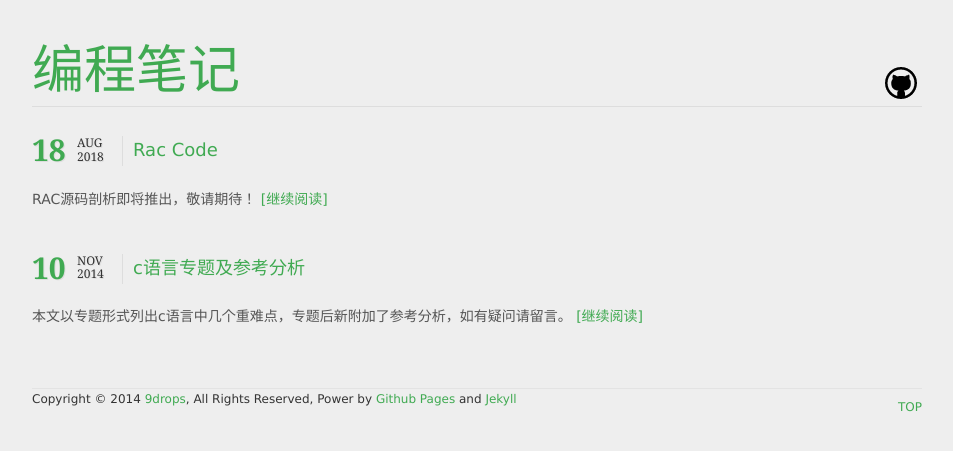
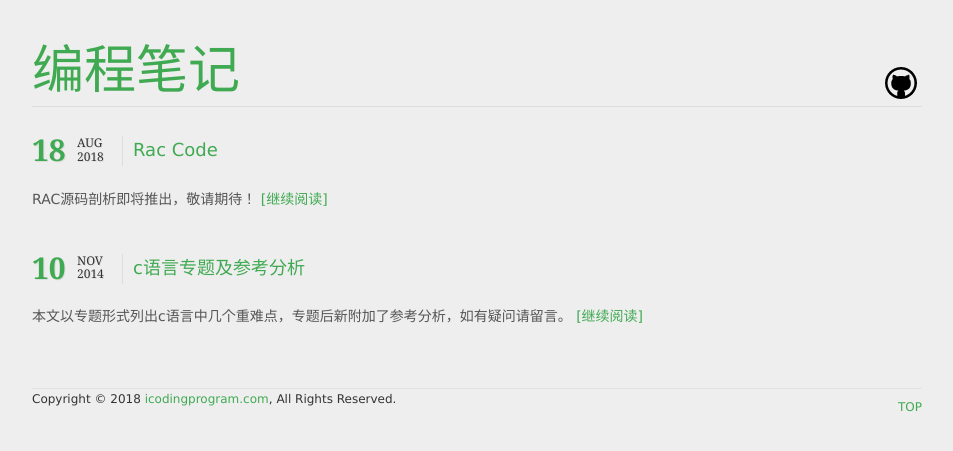
Before and after one commit to blogbets/9drops.github.io, a Jekyll site: the page built from index.html, in a window 1280 px wide. Shown: the top 451 px of the page, without its empty margins (163-1116 px from the left). Built offline with Jekyll 4.4.1, drawn with Linux system fonts in a browser that asks for light colours; comment, search, counter and statistics services are not loaded.

Commit message:
Update footer.html
Modify footer.

```diff
--- a/_includes/footer.html
+++ b/_includes/footer.html
@@ -1,7 +1,7 @@
 		<footer id="footer">
 			<div class="foot">
 				<a id="gotop" href="javascript:void(0);" onclick="return false;">TOP</a>
-				<div id="copyright">Copyright &copy; 2014 <a href="{{ site.author.site }}" target="_blank">9drops</a>, All Rights Reserved, Power by <a href="https://github.com/9drops" target="_blank">Github Pages</a> and <a href="https://github.com/mojombo/jekyll" target="_blank">Jekyll</a></div>
+				<div id="copyright">Copyright &copy; 2018 <a href="{{ site.author.site }}" target="_blank">icodingprogram.com</a>, All Rights Reserved.</div>
 			</div>
 			{% include statistics.html %}
 		</footer>
```
